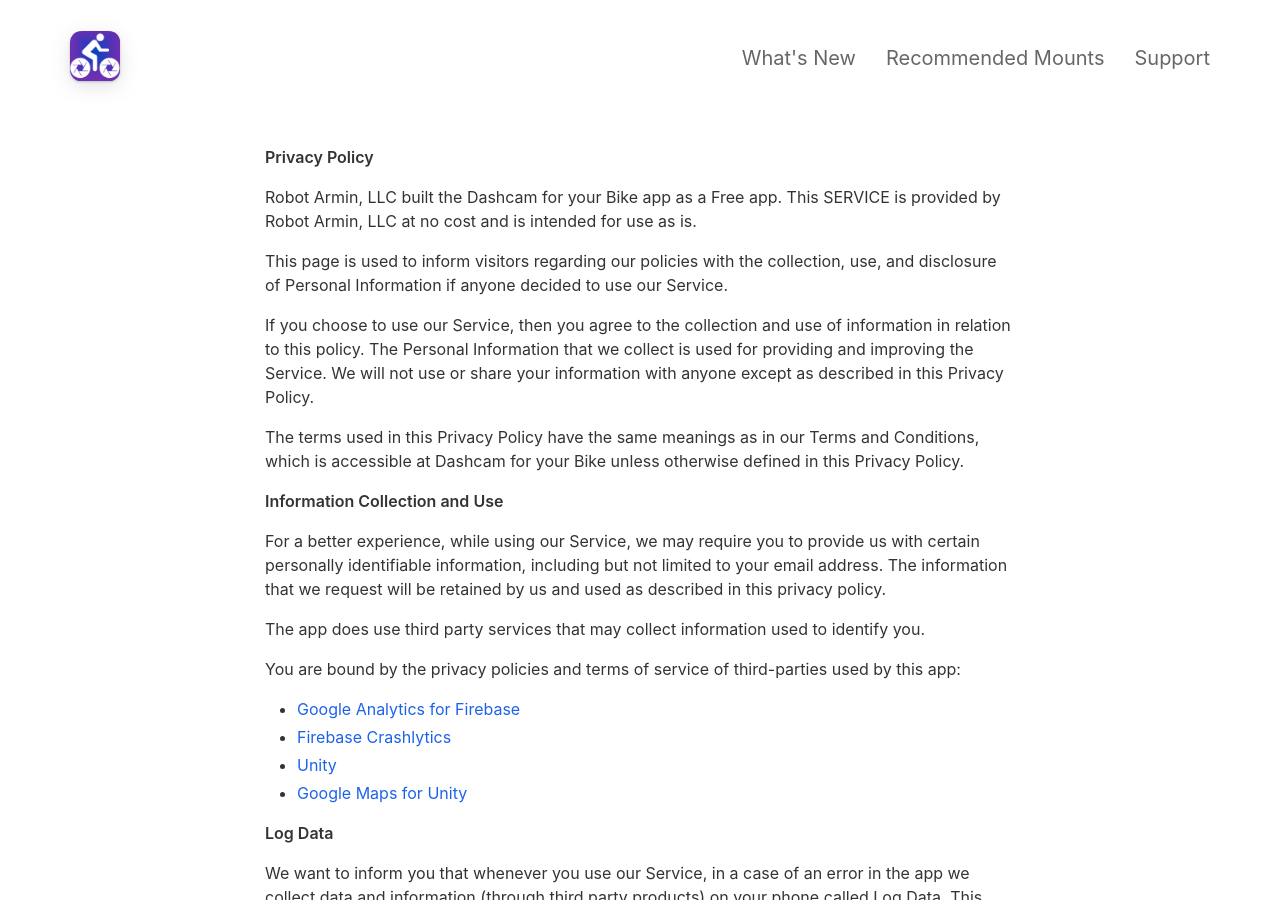
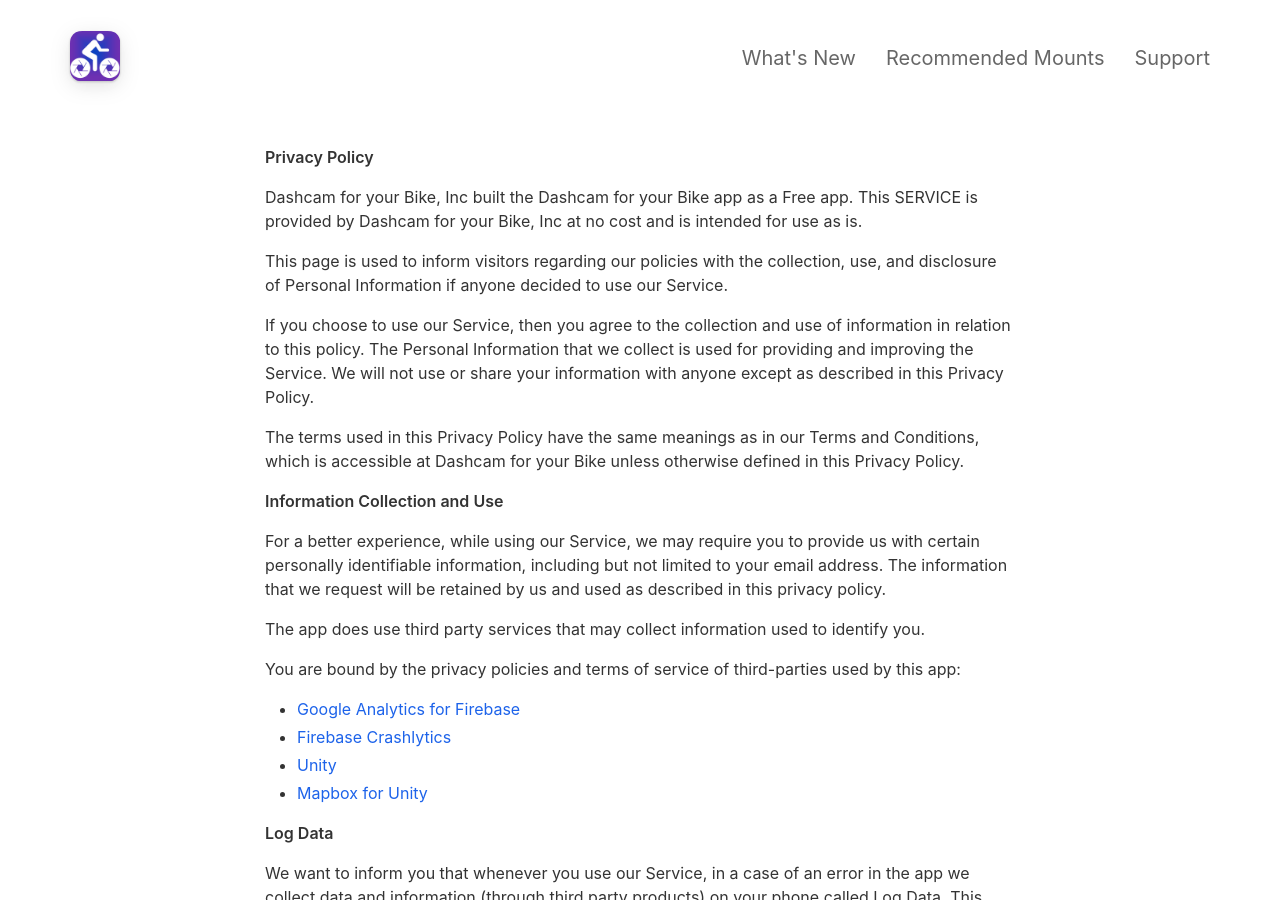
Before and after one commit to dashcambike/dashcam-for-your-bike-site, a Jekyll site: the page built from _pages/privacy.md, in a window 1280 px wide and 900 px high. Built offline with Jekyll 4.4.1, drawn with Linux system fonts in a browser that asks for light colours; nearby versions of some CDN libraries; some of the changed text lies outside the part shown.

Commit message:
update company name, google maps -> mapbox

```diff
--- a/_config.yml
+++ b/_config.yml
@@ -20,8 +20,8 @@
 
 
 # Information About Yourself
-your_name                                 : Robot Armin, LLC
-your_link                                 : https://arminsamii.com
+your_name                                 : Dashcam for your Bike, Inc
+your_link                                 : https://www.linkedin.com/company/79463047/
 your_city                                 : Pittsburgh, PA
 email_address                             : hello@dashcam.bike
 facebook_username                         :
--- a/_pages/privacy.md
+++ b/_pages/privacy.md
@@ -6,7 +6,7 @@
 
 **Privacy Policy**
 
-Robot Armin, LLC built the Dashcam for your Bike app as a Free app. This SERVICE is provided by Robot Armin, LLC at no cost and is intended for use as is.
+Dashcam for your Bike, Inc built the Dashcam for your Bike app as a Free app. This SERVICE is provided by Dashcam for your Bike, Inc at no cost and is intended for use as is.
 
 This page is used to inform visitors regarding our policies with the collection, use, and disclosure of Personal Information if anyone decided to use our Service.
 
@@ -25,7 +25,7 @@
 *   [Google Analytics for Firebase](https://firebase.google.com/policies/analytics)
 *   [Firebase Crashlytics](https://firebase.google.com/support/privacy/)
 *   [Unity](https://unity3d.com/legal/privacy-policy)
-*   [Google Maps for Unity](https://policies.google.com/privacy)
+*   [Mapbox for Unity](https://www.mapbox.com/legal/privacy)
 
 **Log Data**
 
```
Also changed, not shown: other parts of _pages/privacy.md (+1 -1 lines).
